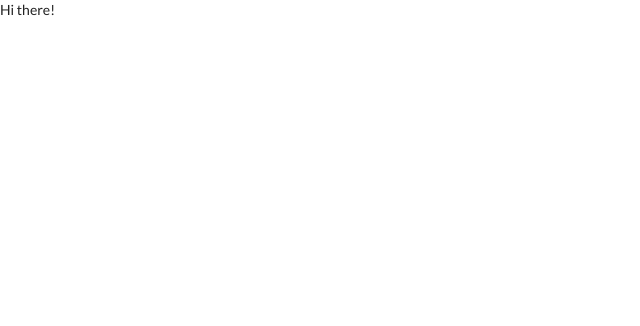
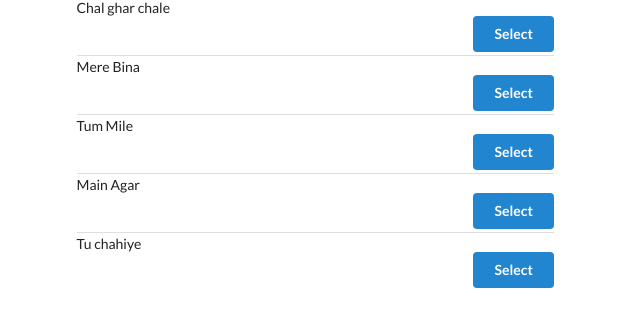
Before and after one commit to sanjay-namdeo/redux-app, a React (Create React App) app: page / in a window 1280 px wide. Shown: the top 326 px of the page, without its empty margins (0-640 px from the left). Built offline with nearby package versions, Linux system fonts and the light colour scheme.

Commit message:
Added VideoList.js

```diff
--- a/src/components/App.js
+++ b/src/components/App.js
@@ -1,7 +1,16 @@
 import React from 'react';
+import VideoList from "./VideoList";
 
 const App = () => {
-    return <div>Hi there!</div>
+    return (
+        <div className="ui container grid">
+            <div className='ui row'>
+                <div className='seven wide column'>
+                    <VideoList/>
+                </div>
+            </div>
+        </div>
+    );
 };
 
 export default App;
--- /dev/null
+++ b/src/components/VideoList.js
@@ -0,0 +1,30 @@
+import React, {Component} from 'react';
+import {connect} from 'react-redux';
+
+class VideoList extends Component {
+    render() {
+        const videoList = this.props.songs.videos.map((song) => {
+            return (
+                <div className='item' key={song.title}>
+                    <div className='ui left aligned content'>
+                        {song.title}
+                    </div>
+
+                    <div className='ui right floated button primary'>Select</div>
+                </div>
+            )
+        });
+
+        return (
+            <div className='ui divided list'>{videoList}</div>
+        );
+    }
+}
+
+const mapStateToProps = (state) => {
+    return {
+        songs: state
+    }
+}
+
+export default connect(mapStateToProps)(VideoList);
--- a/src/reducers/index.js
+++ b/src/reducers/index.js
@@ -1,10 +1,13 @@
 import {combineReducers} from 'redux';
 
-const videos = (oldVideoList = [], action) => {
-    if (action.type === 'CREATE-VIDEO-LIST') {
-        return [...action.payload.videoList];
-    }
-    return oldVideoList;
+const videos = () => {
+    return [
+        {title: 'Chal ghar chale', length: '5:10'},
+        {title: 'Mere Bina', length: '4:30'},
+        {title: 'Tum Mile', length: '4:44'},
+        {title: 'Main Agar', length: '4:05'},
+        {title: 'Tu chahiye', length: '5:13'},
+    ]
 }
 
 const selectedVideo = (oldVideo = null, action) => {
```
